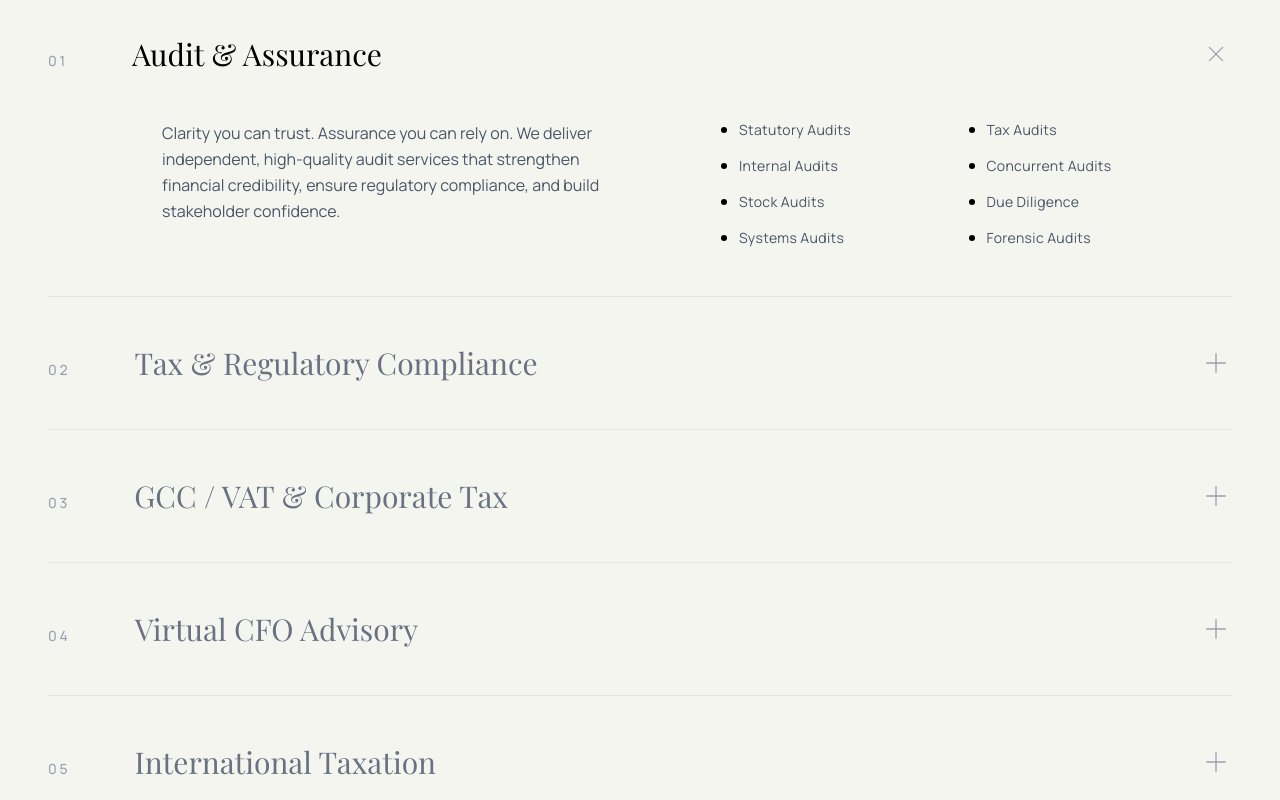
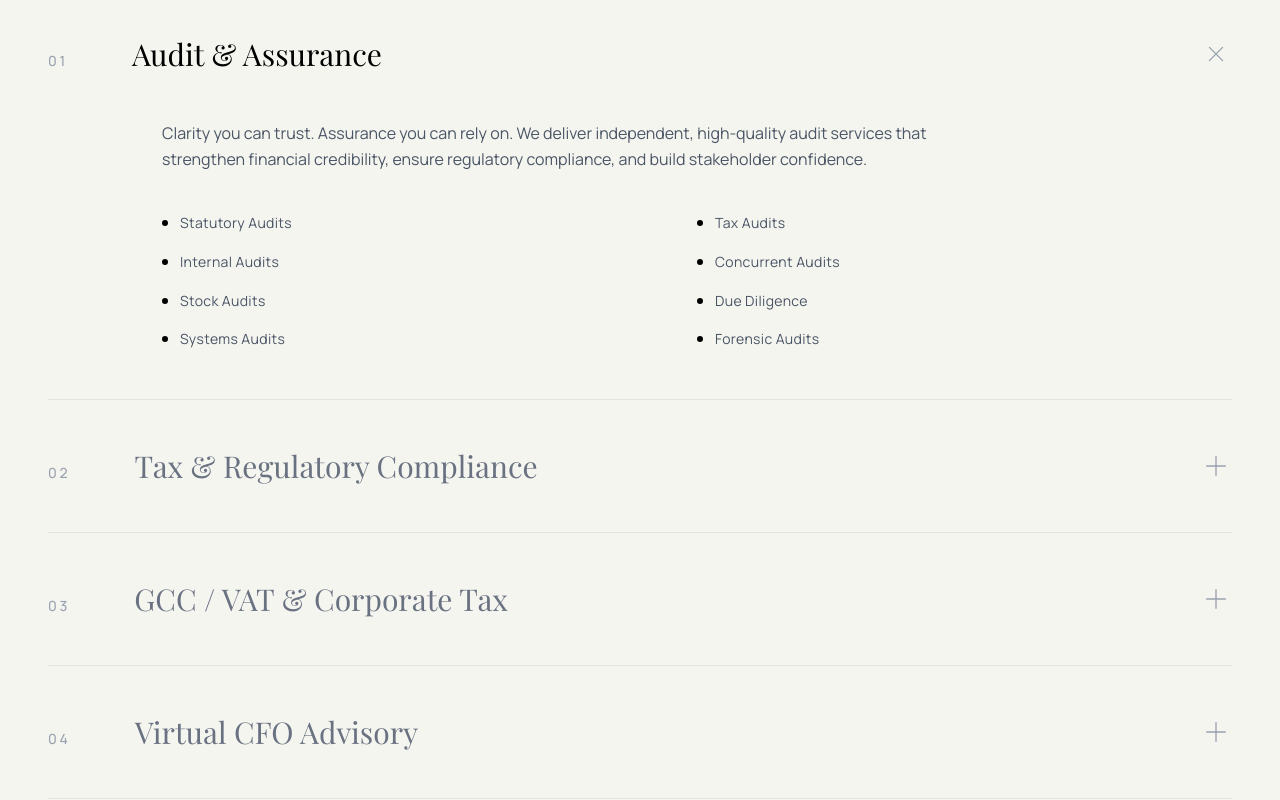
Before and after one commit to AsilMehaboob/Ashil-Associates, a Next.js app: page / in a window 1280 px wide. Shown: the part 2120-2920 px from the top of the page. Built offline with nearby package versions, Linux system fonts and the light colour scheme.

Commit message:
Updated Content

```diff
--- a/components/Services.tsx
+++ b/components/Services.tsx
@@ -114,21 +114,21 @@ export default function Services() {
                     className="overflow-hidden"
                   >
                     <div className="pb-12 pl-0 md:pl-[calc(2rem+32px)] lg:pl-[calc(4rem+50px)] pr-4 md:pr-12">
-                      <div className="flex flex-col md:flex-row gap-12 md:gap-24">
-                        <div className="flex-1">
-                          <p className="text-gray-600 text-base leading-relaxed font-sans max-w-xl">
+                      <div className="flex flex-col gap-10">
+                        <div className="w-full">
+                          <p className="text-gray-600 text-base leading-relaxed font-sans max-w-3xl">
                             {service.description}
                           </p>
                         </div>
-                        <div className="flex-1">
-                          <div className="grid grid-cols-1 sm:grid-cols-2 gap-y-4 gap-x-8">
+                        <div className="w-full">
+                          <div className="grid grid-cols-1 md:grid-cols-2 gap-y-4 gap-x-12">
                             {service.details.map((detail, idx) => (
                               <div
                                 key={idx}
-                                className="flex items-center gap-3 text-gray-700 font-sans"
+                                className="flex items-start gap-3 text-gray-700 font-sans"
                               >
-                                <div className="w-1.5 h-1.5 bg-black rounded-full shrink-0"></div>
-                                <span className="text-sm tracking-wide text-gray-600">
+                                <div className="w-1.5 h-1.5 bg-black rounded-full shrink-0 mt-2"></div>
+                                <span className="text-sm tracking-wide text-gray-600 leading-relaxed">
                                   {detail}
                                 </span>
                               </div>
--- a/components/Team.tsx
+++ b/components/Team.tsx
@@ -47,14 +47,16 @@ export default function Team() {
               viewport={{ once: true }}
               transition={{ duration: 0.5, delay: index * 0.1 }}
             >
+              {member.image && (
                 <div className="relative w-full aspect-[4/5] bg-[var(--color-midnight-800)] mb-6 overflow-hidden">
                   <Image
-                  src={(member as any).image}
+                    src={member.image}
                     alt={member.name}
                     fill
                     className="object-cover transition-transform duration-500 group-hover:scale-105"
                   />
                 </div>
+              )}
 
               <h4 className="font-serif text-xl text-white mb-2 font-medium">
                 {member.name}
--- a/constants/index.ts
+++ b/constants/index.ts
@@ -228,6 +228,13 @@ export const TEAM_CONTENT = {
       // socials: { linkedin: "#", mail: "mailto:binsa@example.com" },
       image: "/binsa.jpg",
     },
+    {
+      name: "CS. Manju Sebastian, BBA, ACS",
+      role: "Company secretary / Senior Associate",
+      description:
+        "A highly skilled company secretary with over 10 years of experience in corporate governance, regulatory compliance, and company law. Expertise in managing board meetings, maintaining statutory records, and ensuring the company adheres to legal obligations. Adept at advising senior management and directors on governance matters and implementing best practices to ensure regulatory compliance. Skilled in preparing and filing regulatory documents, managing shareholder relations, and coordinating with external auditors and regulatory bodies. Proficient in financial analysis, understands and interprets company financial data to support sound decision-making. Integrity and discretion are at the core of work, ensuring confidentiality in all sensitive matters.",
+      image: "",
+    },
   ],
 };
 
@@ -432,6 +439,20 @@ export const SERVICES_CONTENT = {
         "Entity & Transaction Structuring",
         "Regulatory Compliance Support",
         "Global Tax Planning",
+      ],
+    },
+    {
+      title: "Corporate Affairs Services",
+      description:
+        "At Ashil & Associates, we provide end-to-end Corporate Affairs advisory and compliance solutions to ensure that businesses operate within the framework of the Companies Act, 2013, Ministry of Corporate Affairs (MCA) regulations, and allied corporate laws. Our services are designed to support startups, SMEs, family-owned enterprises, and growing corporates in achieving regulatory compliance, corporate governance excellence, and strategic structuring efficiency.",
+      details: [
+        "Company Incorporation & Structuring: Incorporation of Private/Public Ltd, LLP & Section 8 Companies, MOA/AOA drafting, SPICe+ filings, & Capital structuring.",
+        "ROC & MCA Compliance: Annual filings (AOC-4, MGT-7), Statutory registers, Board/Shareholder meeting compliances, DIR-3 KYC/DPT-3/MSME-1 filings & Strike-offs.",
+        "Corporate Governance Advisory: Drafting Resolutions, Secretarial compliance framework, Related Party Transactions (Sec 188), Loans & Investments (Sec 186), & Dividend compliance.",
+        "Capital & Share Transactions: Issue of shares (Rights, Bonus, Private Placement), Valuation (Rule 11UA & FEMA), Share transfers, Buy-back advisory, & ESOP structuring.",
+        "FEMA & RBI Corporate Advisory: FDI reporting (FC-GPR, FC-TRS), ECB advisory, ODI compliance, Liaison/Branch office compliance, & Cross-border transaction structuring.",
+        "Corporate Restructuring: Shareholding & control changes, Merger/Demerger structuring, LLP-Company conversion, Due diligence for M&A, & Exit structuring.",
+        "Compliance Audits & Risk Review: Corporate compliance health checks, Secretarial gap analysis, Rectification of non-compliances, Compounding applications, & Regulatory representation.",
       ],
     },
   ],
```
Lines whose indentation alone changed are shown as unchanged.
